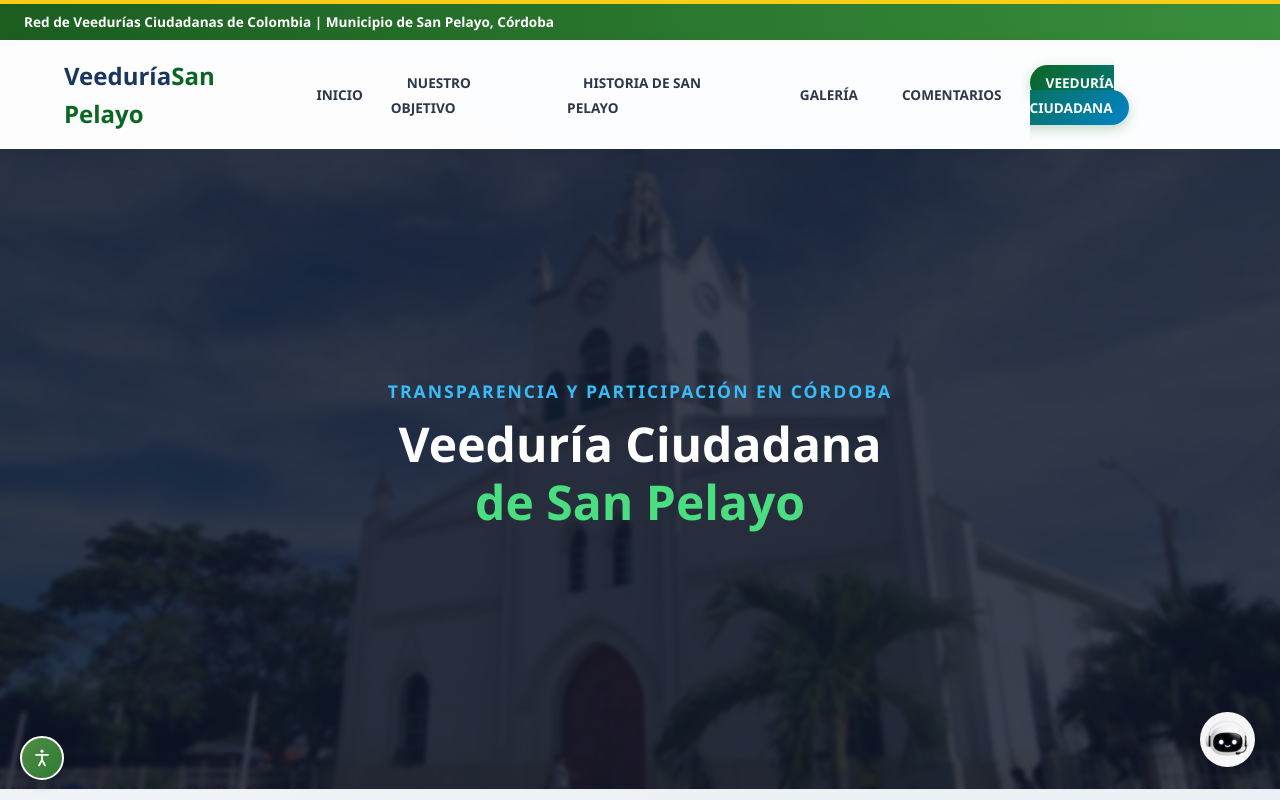
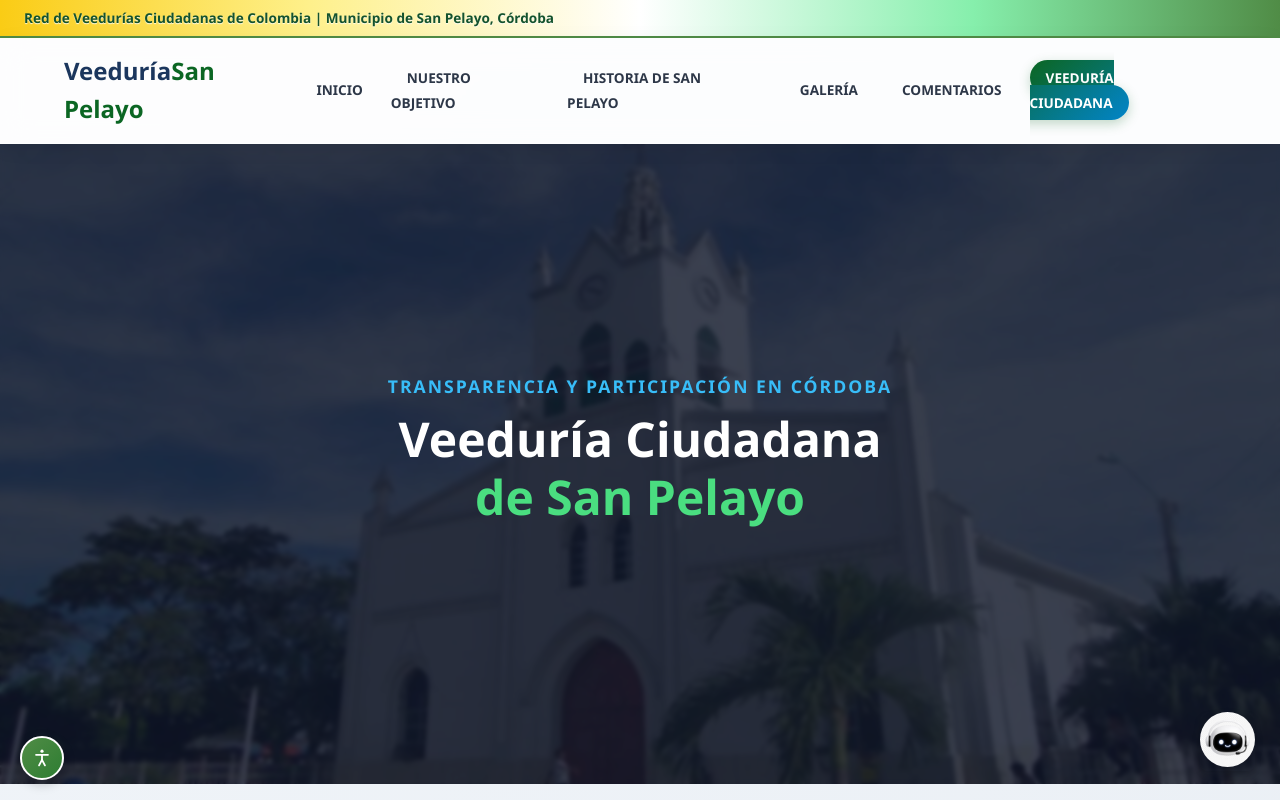
Before and after one commit to estefaniasotelo802-cloud/veeduria-san-pelayo, a website: page public/index.html in a window 1280 px wide. Shown: the top 800 px of the page. Drawn offline with nearby package versions, Linux system fonts and the light colour scheme; no server answers.

Commit message:
Degradado amarillo, blanco y verde en barra superior

```diff
--- a/public/style.css
+++ b/public/style.css
@@ -31,17 +31,22 @@ body {
 2. NAVEGACIÓN Y BARRA SUPERIOR (GLASSMORPHISM)
    ========================================== */
 .top-bar {
-  background: linear-gradient(90deg, #1b5e20 0%, #2e7d32 65%, #388e3c 100%);
-  color: #ffffff;
+  background: linear-gradient(
+    90deg,
+    #facc15 0%,
+    #fef08a 24%,
+    #ffffff 50%,
+    #86efac 76%,
+    #508c46 100%
+  );
+  color: #14532d;
+  text-shadow: 0 1px 1px rgba(255, 255, 255, 0.85);
   padding: 7px 24px;
   font-size: 0.85rem;
-  font-weight: 600;
+  font-weight: 700;
   display: flex;
   align-items: center;
-  justify-content: space-between;
-  border-top: 4px solid #facc15; /* Amarillo de la bandera */
-  border-bottom: 3px solid #ffffff; /* Blanco de la bandera */
-  box-shadow: 0 2px 6px rgba(0, 0, 0, 0.12);
+  border-bottom: 2px solid #508c46;
 }
 
 .navbar {
```
